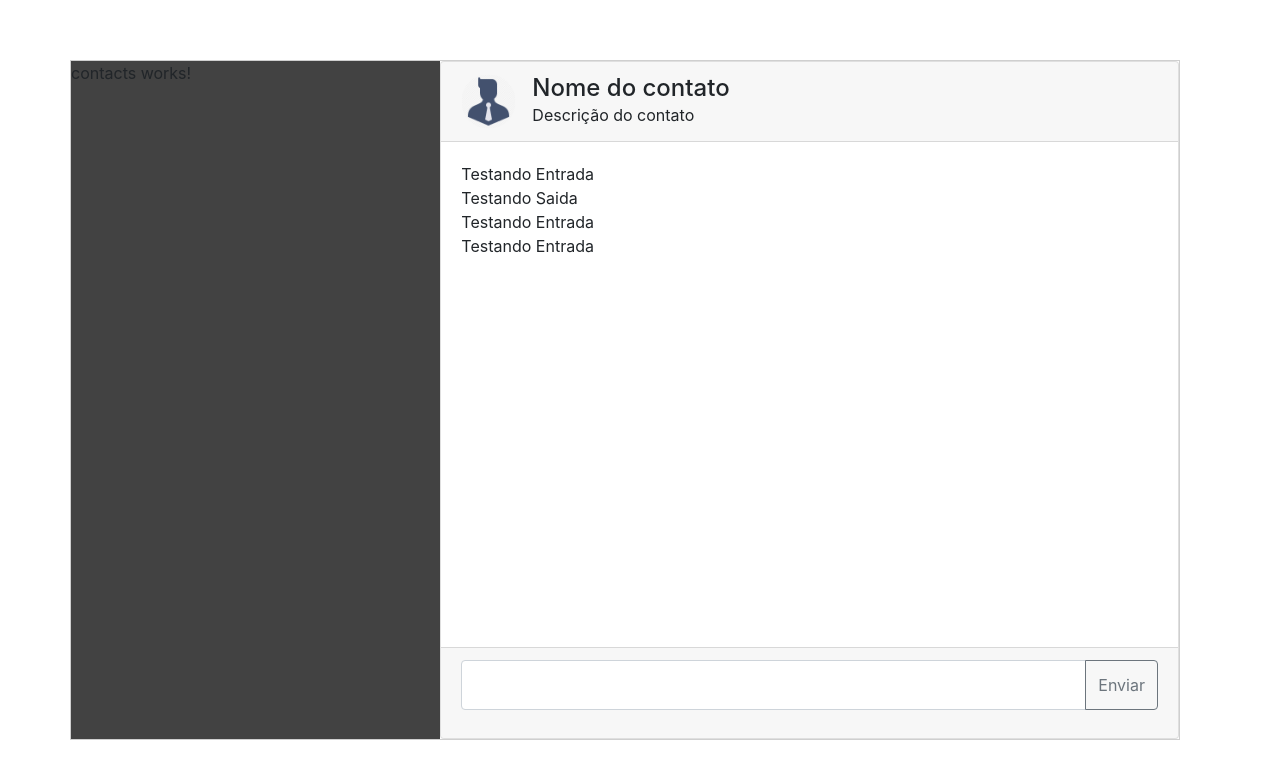
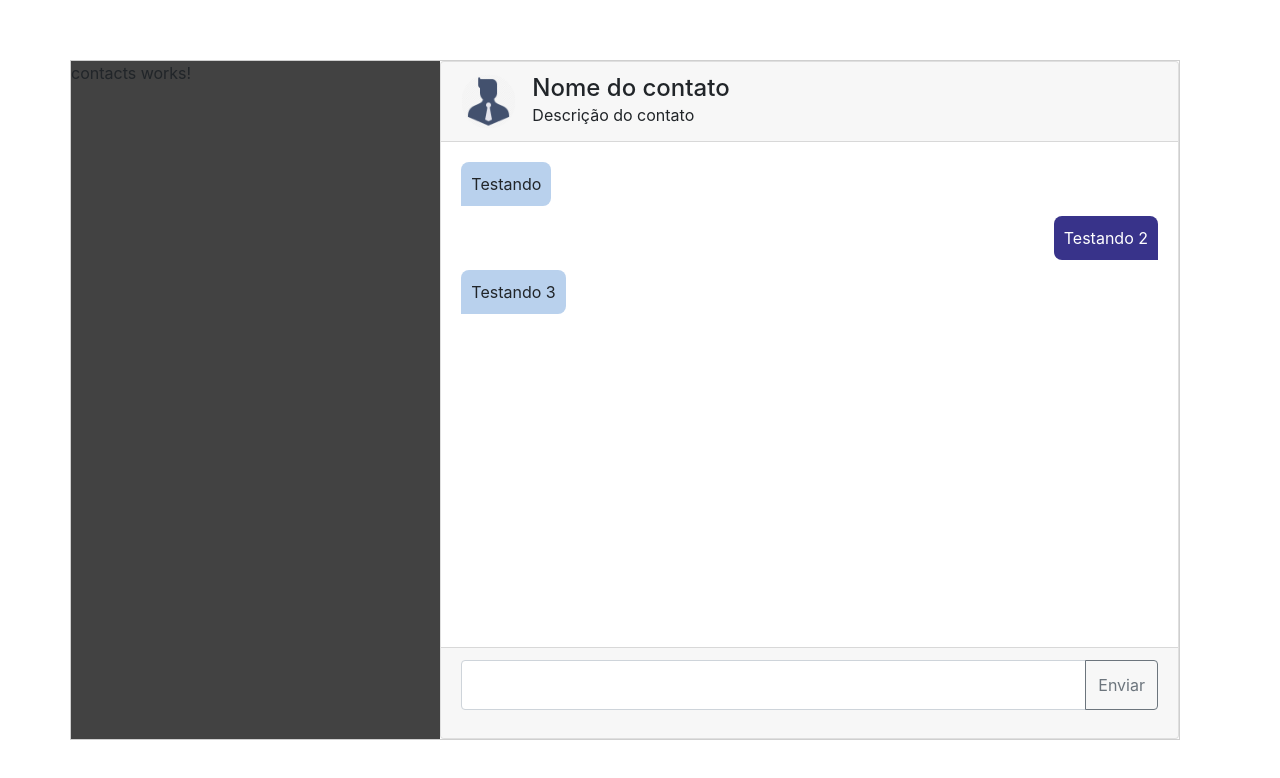
Before and after one commit to raffaelbmartins/chatrmartins, an Angular app: page / in a window 1280 px wide. Shown: the top 778 px of the page. Built offline with nearby package versions, Linux system fonts and the light colour scheme.

Commit message:
Create logic of the MessageComponent

```diff
--- a/src/app/message-body/message-body.component.html
+++ b/src/app/message-body/message-body.component.html
@@ -1,8 +1,5 @@
 <div class="card-body">
   <ul id="list-messages">
-    <li class="message message-in">Testando Entrada</li>
-    <li class="message message-out">Testando Saida</li>
-    <li class="message message-in">Testando Entrada</li>
-    <li class="message message-in">Testando Entrada</li>
+    <app-message *ngFor="let message of messages" [text]="message.text" [type]="message.type"></app-message>
   </ul>
 </div>
--- a/src/app/message-body/message-body.component.ts
+++ b/src/app/message-body/message-body.component.ts
@@ -1,4 +1,5 @@
 import { Component, OnInit } from '@angular/core';
+import { MessageComponent } from '../message/message.component';
 
 @Component({
   selector: 'app-message-body',
@@ -7,7 +8,24 @@ import { Component, OnInit } from '@angular/core';
 })
 export class MessageBodyComponent implements OnInit {
 
-  constructor() { }
+  messages: MessageComponent[] = [];
+
+  constructor() {
+
+    let message = new MessageComponent();
+    message.text = "Testando";
+
+    let message2 = new MessageComponent();
+    message2.text = "Testando 2";
+
+    let message3 = new MessageComponent();
+    message3.text = "Testando 3";
+
+    this.messages.push(message.setIn());
+    this.messages.push(message2.setOut());
+    this.messages.push(message3.setIn());
+
+  }
 
   ngOnInit() {
   }
--- a/src/app/message/message.component.html
+++ b/src/app/message/message.component.html
@@ -1,3 +1 @@
-<p>
-  message works!
-</p>
+<li [ngClass]="type === 'in' ? 'message-in' : 'message-out'" class="message">{{ text }}</li>
--- a/src/app/message/message.component.scss
+++ b/src/app/message/message.component.scss
@@ -0,0 +1,29 @@
+@import '../../sass/variables';
+
+:host {
+    display: flex;
+
+    li.message {
+
+        min-width: 1px;
+        max-width: 40%;
+        padding: 10px;
+        margin-bottom: 10px;
+    }
+
+    li.message-in {
+
+        align-self: flex-start;
+        margin-right: auto;
+        background-color: map-get($colors,secondary);
+        border-radius: 8px 8px 8px 0;
+    }
+
+    li.message-out {
+        align-self: flex-end;
+        margin-left: auto;
+        border-radius: 8px 8px 0 8px;
+        background-color: map-get($colors, primary);
+        color: #ffffff;
+    }
+}
--- a/src/app/message/message.component.ts
+++ b/src/app/message/message.component.ts
@@ -1,4 +1,4 @@
-import { Component, OnInit } from '@angular/core';
+import { Component, OnInit, Input } from '@angular/core';
 
 @Component({
   selector: 'app-message',
@@ -7,9 +7,22 @@ import { Component, OnInit } from '@angular/core';
 })
 export class MessageComponent implements OnInit {
 
+  @Input() text: string;
+  @Input() type: string = 'out';
+
   constructor() { }
 
   ngOnInit() {
   }
 
+  setIn() {
+    this.type = 'in';
+    return this;
+  }
+
+  setOut() {
+    this.type = 'out';
+    return this;
+  }
+
 }
```
